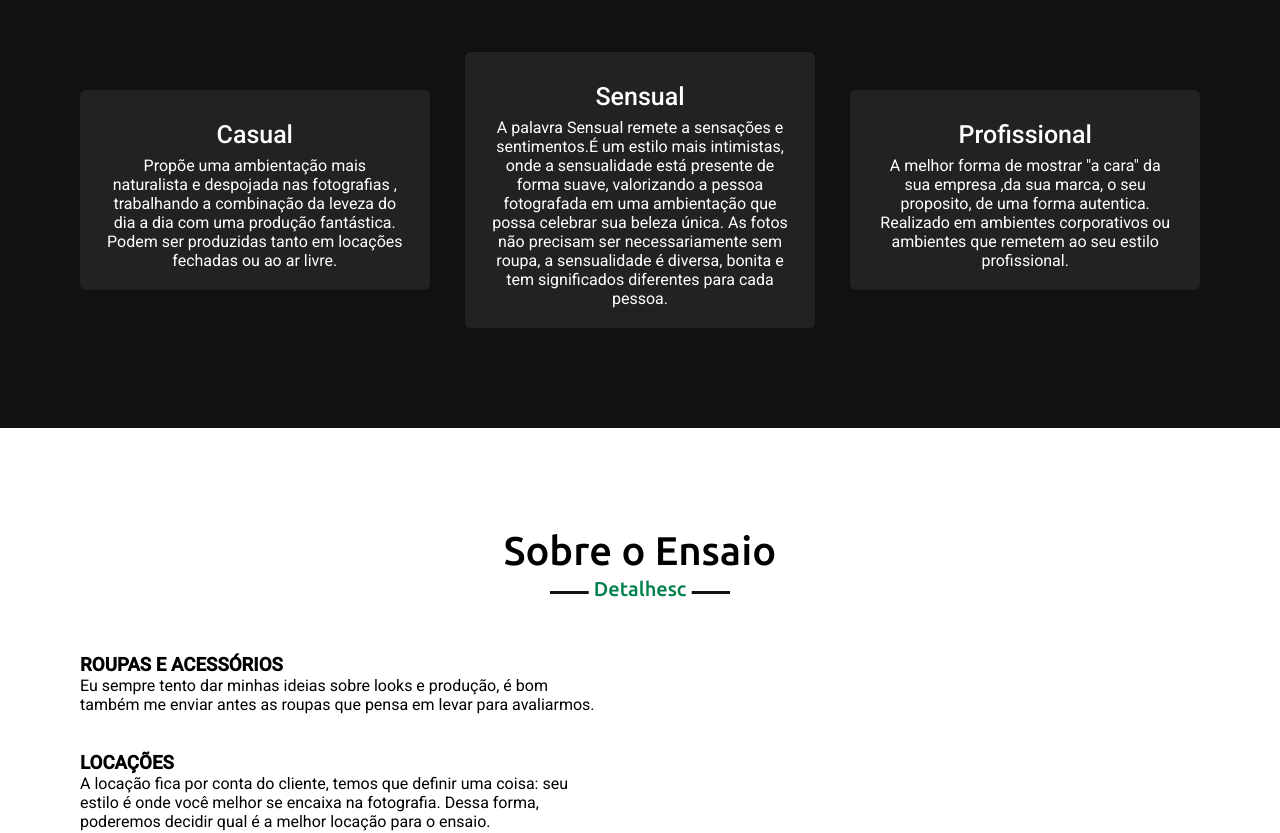
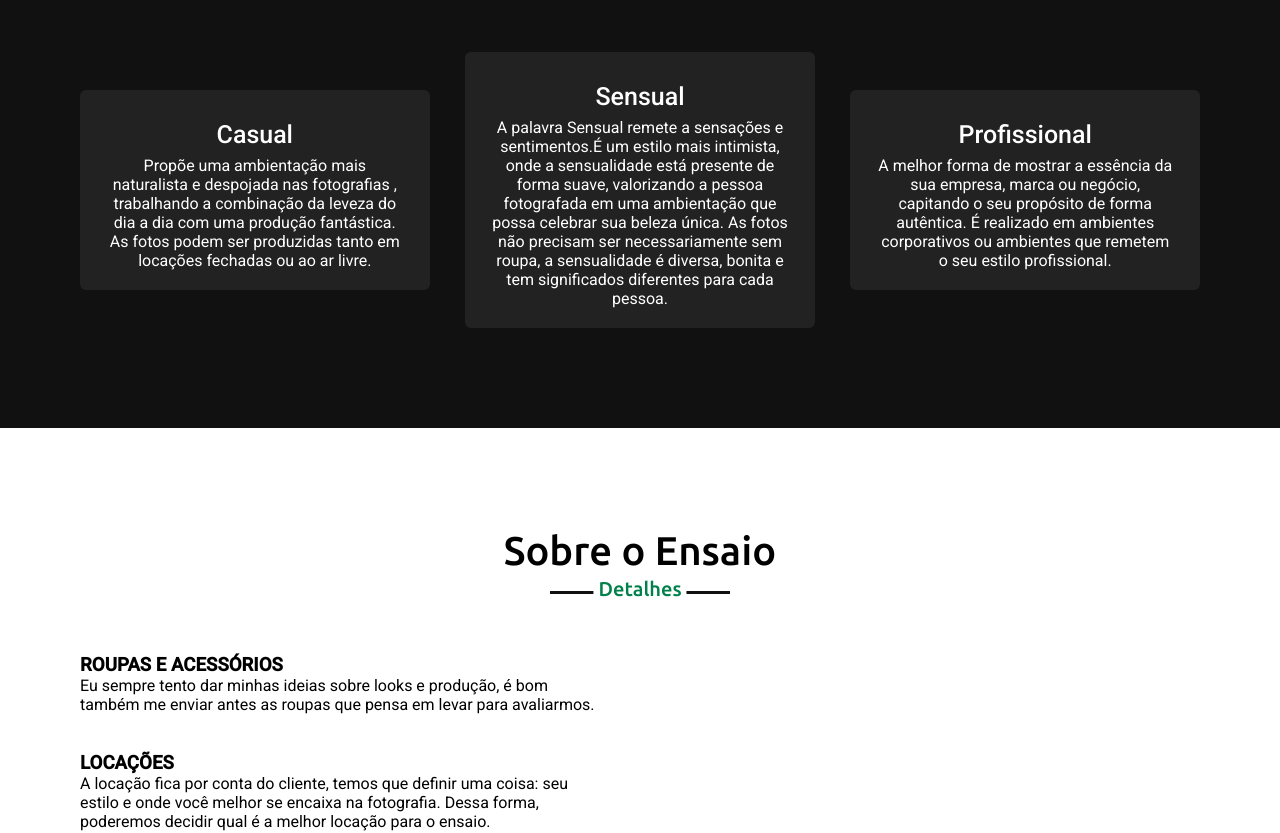
Before and after one commit to Dylucas07/phlucasoliveiraportfolio, a plain HTML site: page index.html in a window 1280 px wide. Shown: the part 1704-2537 px from the top of the page. Drawn offline with nearby package versions, Linux system fonts and the light colour scheme.

Commit message:
Atualização de erro 3

```diff
--- a/index.html
+++ b/index.html
@@ -74,7 +74,7 @@
                     <div class="text">Casual</div>
                     <p>Propõe uma ambientação mais naturalista e
                         despojada nas fotografias , trabalhando a combinação da leveza do dia a dia com uma produção fantástica.
-                        Podem ser produzidas tanto em locações fechadas ou ao ar livre.</p>
+                        As fotos podem ser produzidas tanto em locações fechadas ou ao ar livre.</p>
                    </div>
                </div>
 
@@ -83,7 +83,7 @@
 
                  <div class="text">Sensual</div>
                  <p>A palavra Sensual remete a sensações e sentimentos.É
-                    um estilo mais intimistas, onde a sensualidade está presente de
+                    um estilo mais intimista, onde a sensualidade está presente de
                     forma suave, valorizando a pessoa fotografada em uma
                     ambientação que possa celebrar sua beleza única.
                     As fotos não precisam ser necessariamente sem roupa, a sensualidade é diversa, bonita e tem significados diferentes para cada pessoa.</p>
@@ -94,11 +94,7 @@
                 <div class="box">
 
                  <div class="text">Profissional</div>
-                 <p>A melhor forma de mostrar "a cara" da sua
-                    empresa ,da sua marca, o seu proposito, de uma
-                    forma autentica.
-                    Realizado em ambientes corporativos ou
-                    ambientes que remetem ao seu estilo profissional.</p>
+                 <p>A melhor forma de mostrar a essência da sua empresa, marca ou negócio, capitando o seu propósito de forma autêntica. É realizado em ambientes corporativos ou ambientes que remetem o seu estilo profissional.</p>
                 </div>
             </div>
             </div>
@@ -118,7 +114,7 @@
 <br>
 <br>
                     <h3>LOCAÇÕES</h3>
-                     A locação fica por conta do cliente, temos que definir uma coisa: seu estilo é onde você melhor se encaixa na fotografia. Dessa forma, poderemos decidir qual é a melhor locação para o ensaio.
+                     A locação fica por conta do cliente, temos que definir uma coisa: seu estilo e onde você melhor se encaixa na fotografia. Dessa forma, poderemos decidir qual é a melhor locação para o ensaio.
 <br>
 <br>
 <br>
@@ -163,8 +159,9 @@
             <h2 class="title">Contato</h2>
             <div class="contact-content">
                <div class="column left">
-                   <div class="text">Contato</div>
+                   <div class="text">Fale Conosco</div>
                    <p> Atendimento ou Agendamento - Segunda a Sábado,24 Horas.
+                    <br>
                     Ensaios - Segunda a domingo,24 Horas.
                    </p>
                <div class="icons">
--- a/style.css
+++ b/style.css
@@ -276,7 +276,7 @@ section .title::after{
     content: "Fotos";
 }
 .skills .title::after{
-    content: "Detalhesc";
+    content: "Detalhes";
 }
 .skills .skills-content .column{
     width: calc(50% - 30px);
```
